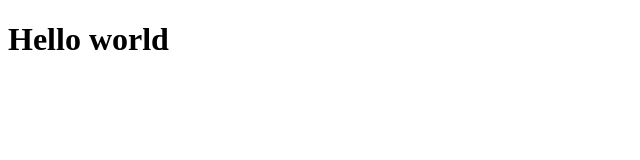
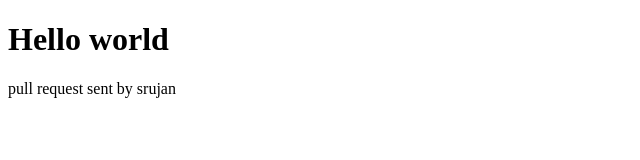
Before and after one commit to SnehaTumminakatti/Memory_Game, a plain HTML site: page index.html in a window 1280 px wide. Shown: the whole page, without its empty margins (0-640 px from the left). Drawn offline with Linux system fonts and the light colour scheme.

Commit message:
bySrujan

```diff
--- a/index.html
+++ b/index.html
@@ -7,5 +7,6 @@
 </head>
 <body>
     <h1>Hello world</h1>
+    <p>pull request sent by srujan</p>
 </body>
 </html>
```
